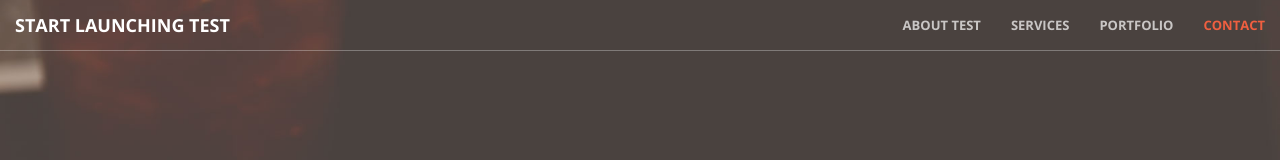
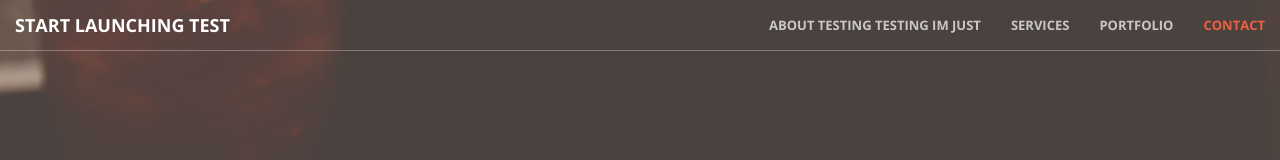
Before and after one commit to mtao333/project3phase2, a plain HTML site: page index.html in a window 1280 px wide. Shown: the top 160 px of the page. Drawn offline with nearby package versions, Linux system fonts and the light colour scheme.

Commit message:
test deploy again 3

```diff
--- a/index.html
+++ b/index.html
@@ -53,7 +53,7 @@
             <div class="collapse navbar-collapse" id="bs-example-navbar-collapse-1">
                 <ul class="nav navbar-nav navbar-right">
                     <li>
-                        <a class="page-scroll" href="#about">About test</a>
+                        <a class="page-scroll" href="#about">About testing testing im just </a>
                     </li>
                     <li>
                         <a class="page-scroll" href="#services">Services</a>
```
